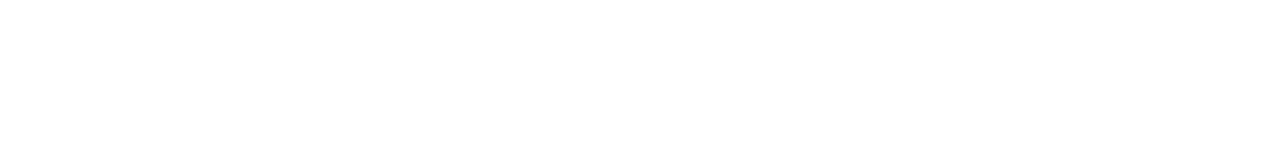
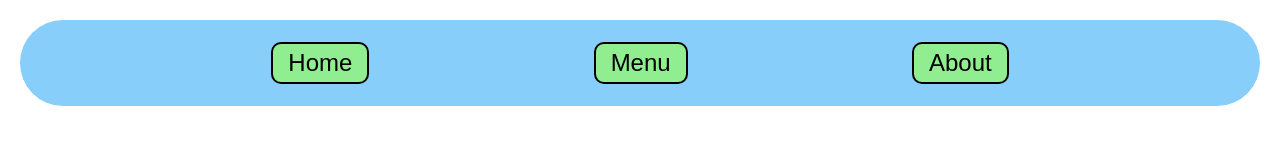
Before and after one commit to 4C-75-63-6B-79/dynamic_ui, a website built with webpack: page dist/index.html in a window 1280 px wide. Built offline with nearby package versions, Linux system fonts and the light colour scheme.

Commit message:
Made nav bar with buttons

```diff
--- a/package.json
+++ b/package.json
@@ -19,12 +19,14 @@
   },
   "homepage": "https://github.com/4C-75-63-6B-79/dynamic_ui#readme",
   "devDependencies": {
+    "css-loader": "^6.7.2",
     "eslint": "^8.27.0",
     "eslint-config-airbnb-base": "^15.0.0",
     "eslint-config-prettier": "^8.5.0",
     "eslint-plugin-import": "^2.26.0",
     "html-webpack-plugin": "^5.5.0",
     "prettier": "2.7.1",
+    "style-loader": "^3.3.1",
     "webpack": "^5.75.0",
     "webpack-cli": "^4.10.0",
     "webpack-dev-server": "^4.11.1"
--- a/src/index.js
+++ b/src/index.js
@@ -1,5 +1,28 @@
+import './styles.css';
+
 function printName(name) {
   console.log(`hi ${name}`);
 }
 
 printName("Jack");
+
+function makeNav() {
+    const body = document.querySelector('body');
+    const navBar = document.createElement('div');
+    navBar.setAttribute('id', 'navbar');
+    body.appendChild(navBar);
+    return navBar;
+}
+
+function makeButton(buttonName) {
+    const button = document.createElement('button');
+    button.textContent = buttonName;
+    return button;
+}
+
+(function start() {
+    const navBar = makeNav();
+    navBar.appendChild(makeButton('Home'));
+    navBar.appendChild(makeButton('Menu'));
+    navBar.appendChild(makeButton('About'));
+})();
--- /dev/null
+++ b/src/styles.css
@@ -0,0 +1,28 @@
+*,
+*::before,
+*::after {
+    margin: 0;
+    padding: 0;
+    box-sizing: border-box;
+}
+
+#navbar {
+    background-color: lightskyblue;
+    margin: 20px;
+    padding: 20px 25px;
+    border: 2px solid transparent;
+    border-radius: 50px;
+
+    display: flex;
+    flex-direction: row;
+    justify-content: space-evenly;
+}
+
+button {
+    font-size: 1.5rem;
+    padding: 5px 15px;
+    background-color: lightgreen;
+    outline: none;
+    border: 2px solid black;
+    border-radius: 10px;
+}
--- a/webpack.config.js
+++ b/webpack.config.js
@@ -21,11 +21,16 @@ module.exports = {
     compress: true,
   },
   module: {
-    rules: [],
+    rules: [
+      {
+        test: /\.css$/i,
+        use: ['style-loader', 'css-loader'],
+      },
+    ],
   },
   plugins: [
     new HtmlWebpackPlugin({
-      title: "Development",
+      title: "Dynamic UI",
       filename: "index.html",
       template: "src/template.html",
     }),
```
Also changed, not shown: dist/index.bundle.js, dist/index.html, dist/runtime.bundle.js, 1 other file.
